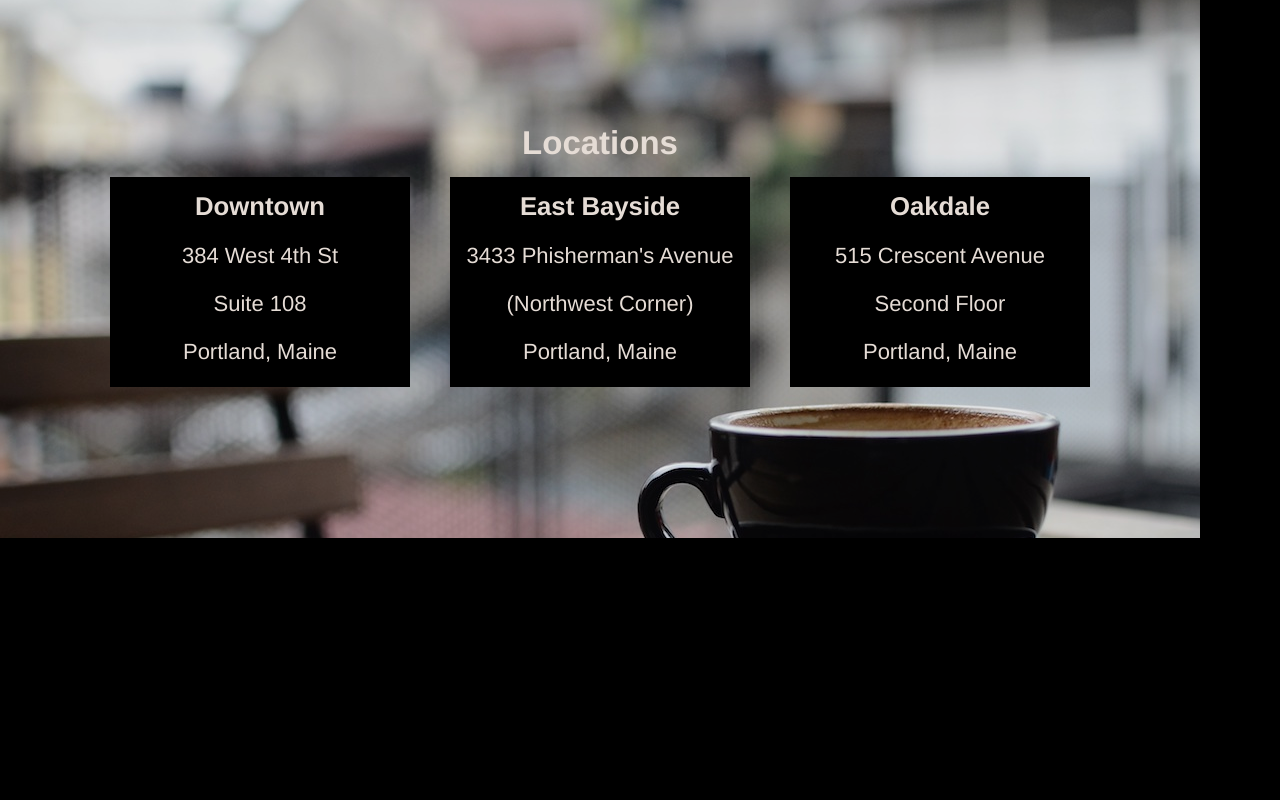
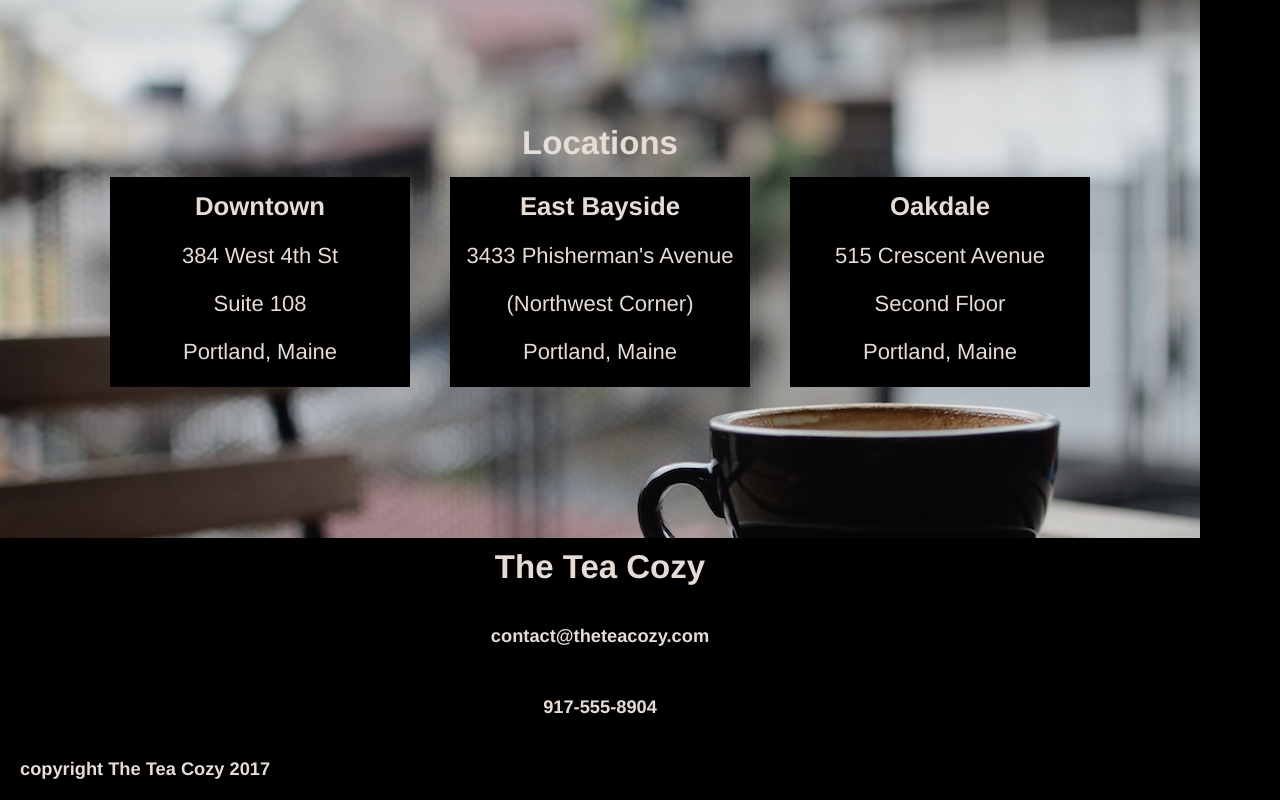
Before and after one commit to aarpa/tea-cozy, a plain HTML site: page index.html in a window 1280 px wide. Shown: the part 1465-2265 px from the top of the page. Before the commit the page ends 2003 px from the top, so only its background shows below. Drawn offline with Linux system fonts and the light colour scheme.

Commit message:
Added contact section and footer.

```diff
--- a/index.html
+++ b/index.html
@@ -102,7 +102,25 @@
       </div>
     </div>
 
+    <!-- Contact section -->
+    <div class="contact"> <!-- column flex container -->
+      <div class="title">
+        <h2>The Tea Cozy</h2>
+      </div>
+      <div class="email">
+        <h5>contact@theteacozy.com</h5>
+      </div>
+      <div class="phone">
+        <h5>917-555-8904</h5>
+      </div>
+    </div>
+
     <!-- Footer section -->
+    <footer>
+      <div class="copyright">
+        <h5>copyright The Tea Cozy 2017</h5>
+      </div>
+    </footer>
 
   </body>
 </html>
--- a/resources/css/style.css
+++ b/resources/css/style.css
@@ -8,7 +8,7 @@ body {
   opacity: 0.9;
 }
 
-h2, h3, h4, h5 {
+h2, h3, h4 {
   margin: 0;
 }
 
@@ -105,3 +105,19 @@ header {
 .address h3{
   margin: 15px 0;
 }
+
+.contact {
+  display: flex;
+  flex-direction: column;
+  height: 200px;
+  justify-content: space-between;
+  align-items: center;
+}
+
+footer {
+  text-align: left;
+}
+
+h5 {
+  margin: 20px;
+}
```
